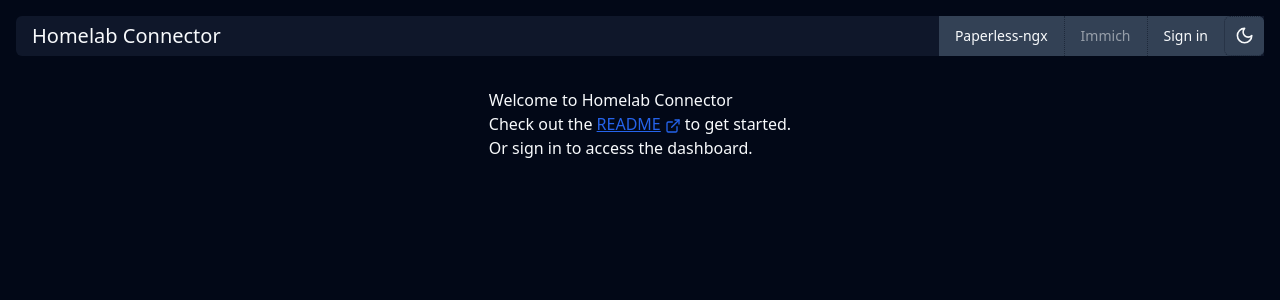
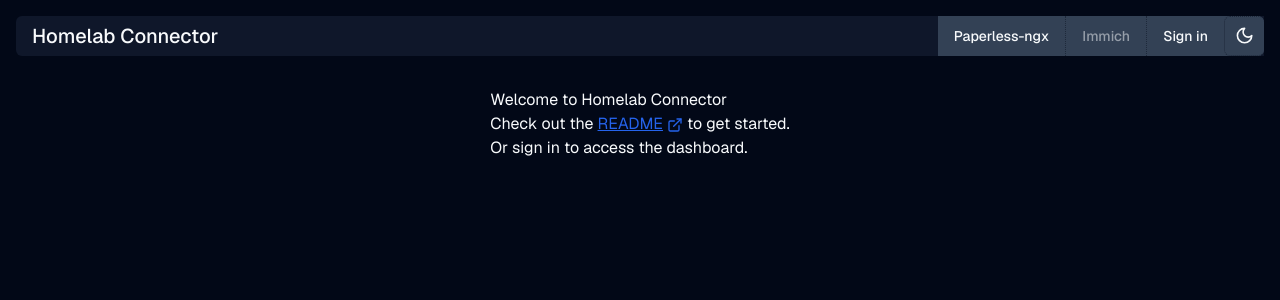
Before and after one commit to aamirazad/homelab-connector, a Next.js app: page / in a window 1280 px wide. Shown: the top 300 px of the page. Built offline with nearby package versions, Linux system fonts and the light colour scheme; no server answers.

Commit message:
feat: use GeistSans font

```diff
--- a/src/app/layout.tsx
+++ b/src/app/layout.tsx
@@ -4,6 +4,7 @@ import { GeistSans } from "geist/font/sans";
 import { TopNav } from "./_components/topnav";
 import { ClerkProvider } from "@clerk/nextjs";
 import { ThemeProvider } from "./_components/theme-provider";
+import { cn } from "~/lib/utils";
 
 export const metadata = {
   title: "Homelab Connector",
@@ -18,7 +19,14 @@ export default function RootLayout({
 }) {
   return (
     <ClerkProvider>
-      <html lang="en" className={`${GeistSans.variable}`}>
+      <html
+        suppressHydrationWarning
+        lang="en"
+        className={cn(
+          "min-h-screen bg-background font-sans antialiased",
+          GeistSans.variable,
+        )}
+      >
         <body className="">
           <ThemeProvider attribute="class" defaultTheme="dark">
             <TopNav />
--- a/tailwind.config.ts
+++ b/tailwind.config.ts
@@ -1,13 +1,14 @@
-import type { Config } from "tailwindcss"
+import type { Config } from "tailwindcss";
+const { fontFamily } = require("tailwindcss/defaultTheme");
 
 const config = {
   darkMode: ["class"],
   content: [
-    './pages/**/*.{ts,tsx}',
-    './components/**/*.{ts,tsx}',
-    './app/**/*.{ts,tsx}',
-    './src/**/*.{ts,tsx}',
-	],
+    "./pages/**/*.{ts,tsx}",
+    "./components/**/*.{ts,tsx}",
+    "./app/**/*.{ts,tsx}",
+    "./src/**/*.{ts,tsx}",
+  ],
   prefix: "",
   theme: {
     container: {
@@ -72,9 +73,13 @@ const config = {
         "accordion-down": "accordion-down 0.2s ease-out",
         "accordion-up": "accordion-up 0.2s ease-out",
       },
+      fontFamily: {
+        sans: ["var(--font-geist-sans)"],
+        mono: ["var(--font-geist-mono)"],
+      },
     },
   },
   plugins: [require("tailwindcss-animate")],
-} satisfies Config
+} satisfies Config;
 
-export default config
+export default config;
```
